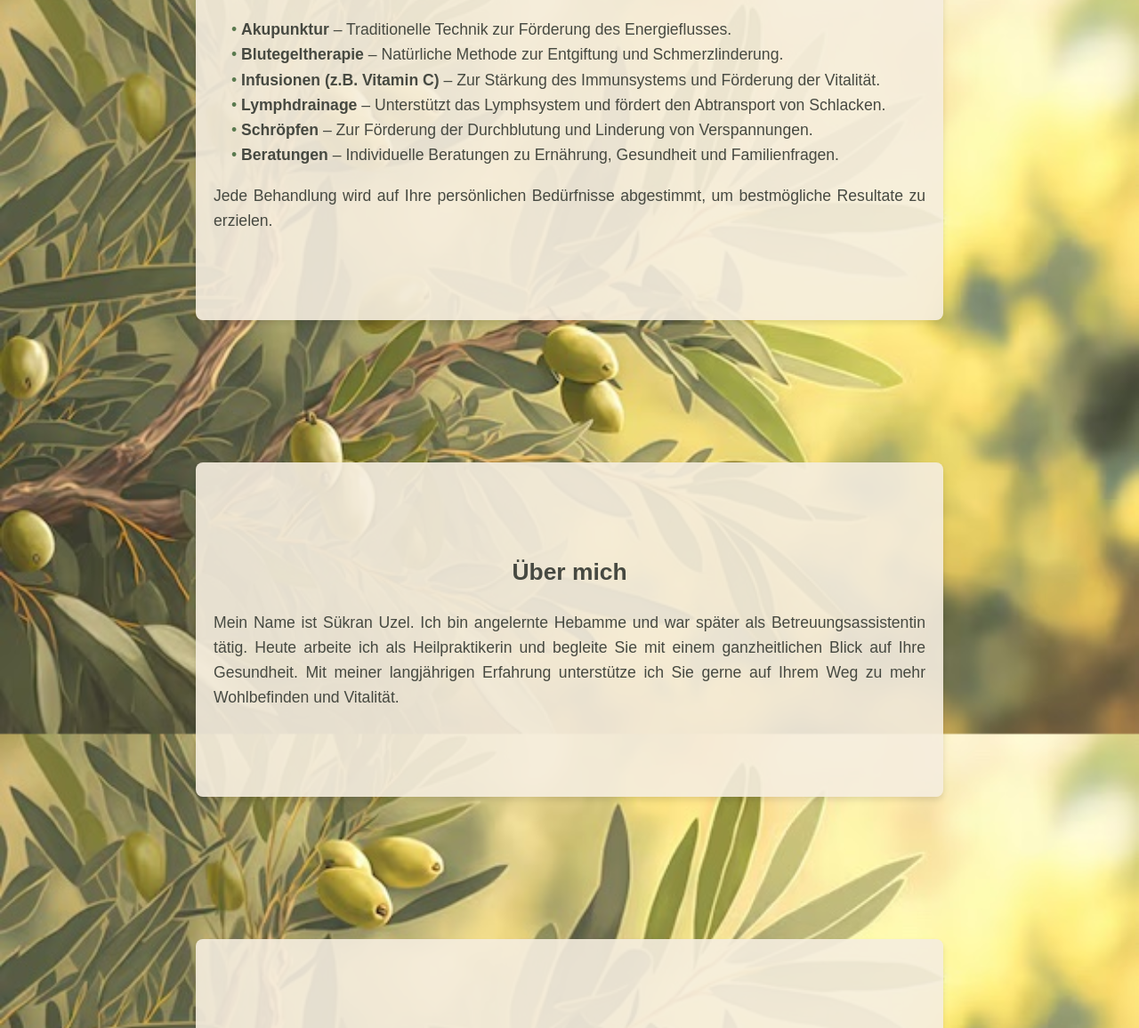
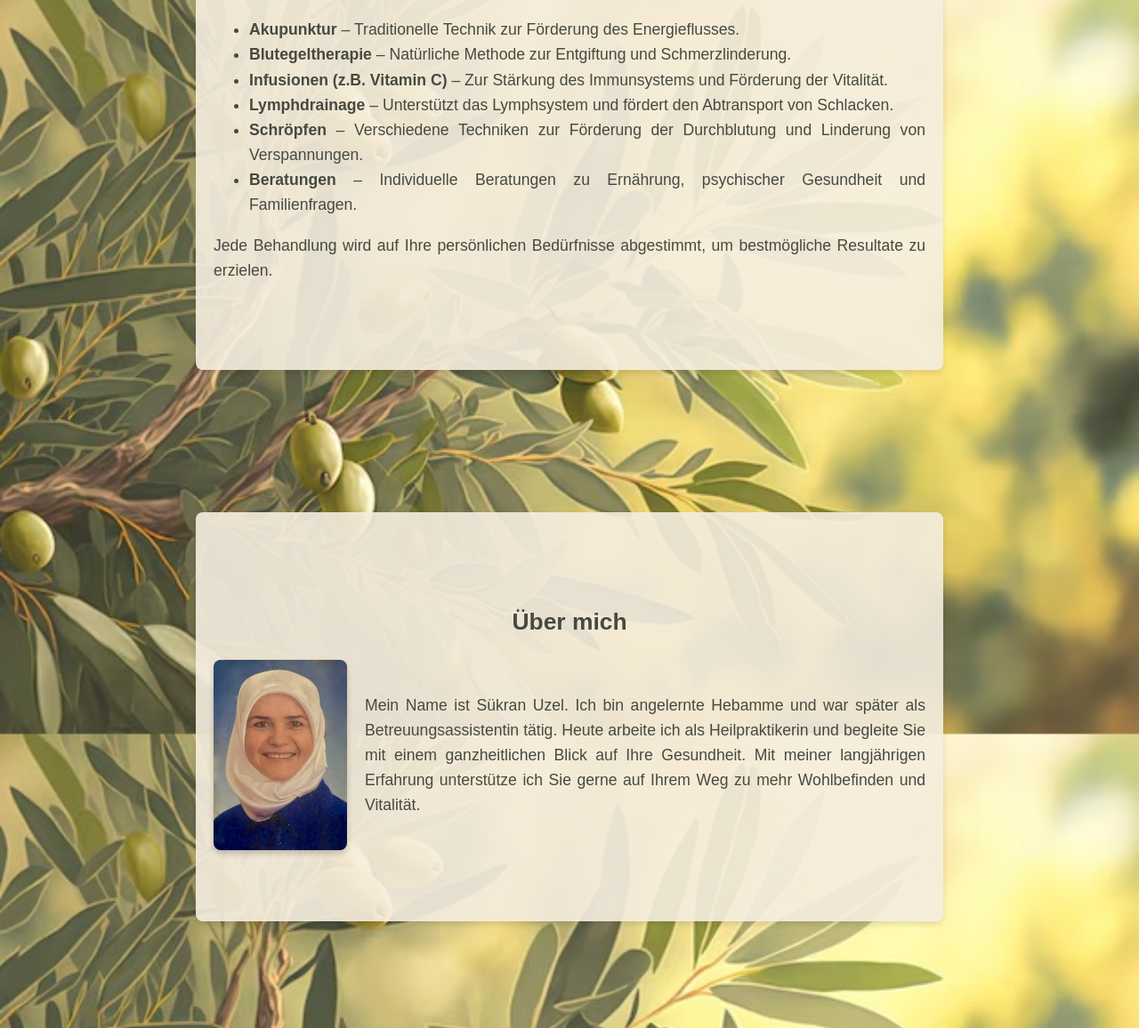
Before and after one commit to byzaltny/belya, a plain HTML site: page index.html in a window 1280 px wide. Shown: the part 880-2036 px from the top of the page at 89% size. Drawn offline with Linux system fonts and the light colour scheme; a web font is replaced by a local one.

Commit message:
Update index.html

```diff
--- a/index.html
+++ b/index.html
@@ -150,14 +150,19 @@
       margin-top: 5px;
     }
 
-    ul {
-      padding-left: 20px;
-      list-style-type: none;
+    /* Über mich Styling */
+    #ueber-mich-content {
+      display: flex;
+      align-items: center;
+      gap: 20px;
+      text-align: justify;
     }
 
-    ul li::before {
-      content: "• ";
-      color: #5a7a4f;
+    #ueber-mich-content img {
+      width: 150px;
+      height: auto;
+      border-radius: 8px;
+      box-shadow: 0px 4px 6px rgba(0, 0, 0, 0.2);
     }
 
     /* Responsive Design Anpassungen */
@@ -190,6 +195,12 @@
 
       .quote {
         font-size: 1.3em;
+      }
+
+      /* Über mich Section im mobilen Format */
+      #ueber-mich-content {
+        flex-direction: column;
+        text-align: center;
       }
     }
 
@@ -238,16 +249,19 @@
     <li><strong>Blutegeltherapie</strong> – Natürliche Methode zur Entgiftung und Schmerzlinderung.</li>
     <li><strong>Infusionen (z.B. Vitamin C)</strong> – Zur Stärkung des Immunsystems und Förderung der Vitalität.</li>
     <li><strong>Lymphdrainage</strong> – Unterstützt das Lymphsystem und fördert den Abtransport von Schlacken.</li>
-    <li><strong>Schröpfen</strong> – Zur Förderung der Durchblutung und Linderung von Verspannungen.</li>
-    <li><strong>Beratungen</strong> – Individuelle Beratungen zu Ernährung, Gesundheit und Familienfragen.</li>
+    <li><strong>Schröpfen</strong> – Verschiedene Techniken zur Förderung der Durchblutung und Linderung von Verspannungen.</li>
+    <li><strong>Beratungen</strong> – Individuelle Beratungen zu Ernährung, psychischer Gesundheit und Familienfragen.</li>
   </ul>
   <p>Jede Behandlung wird auf Ihre persönlichen Bedürfnisse abgestimmt, um bestmögliche Resultate zu erzielen.</p>
 </section>
 
-<!-- Über mich Section -->
+<!-- Über mich Section mit Bild -->
 <section id="ueber-mich">
   <h2>Über mich</h2>
-  <p>Mein Name ist Sükran Uzel. Ich bin angelernte Hebamme und war später als Betreuungsassistentin tätig. Heute arbeite ich als Heilpraktikerin und begleite Sie mit einem ganzheitlichen Blick auf Ihre Gesundheit. Mit meiner langjährigen Erfahrung unterstütze ich Sie gerne auf Ihrem Weg zu mehr Wohlbefinden und Vitalität.</p>
+  <div id="ueber-mich-content">
+    <img src="images/uzel.jpeg" alt="Bild von Sükran Uzel">
+    <p>Mein Name ist Sükran Uzel. Ich bin angelernte Hebamme und war später als Betreuungsassistentin tätig. Heute arbeite ich als Heilpraktikerin und begleite Sie mit einem ganzheitlichen Blick auf Ihre Gesundheit. Mit meiner langjährigen Erfahrung unterstütze ich Sie gerne auf Ihrem Weg zu mehr Wohlbefinden und Vitalität.</p>
+  </div>
 </section>
 
 <!-- Kontakt Section -->
```
